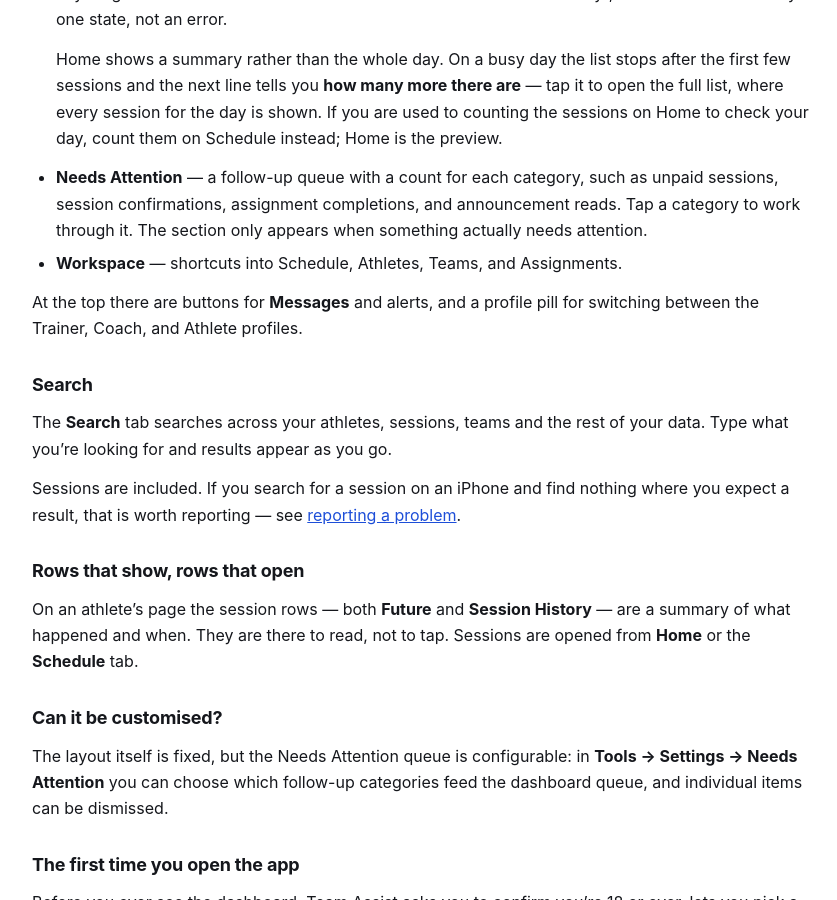
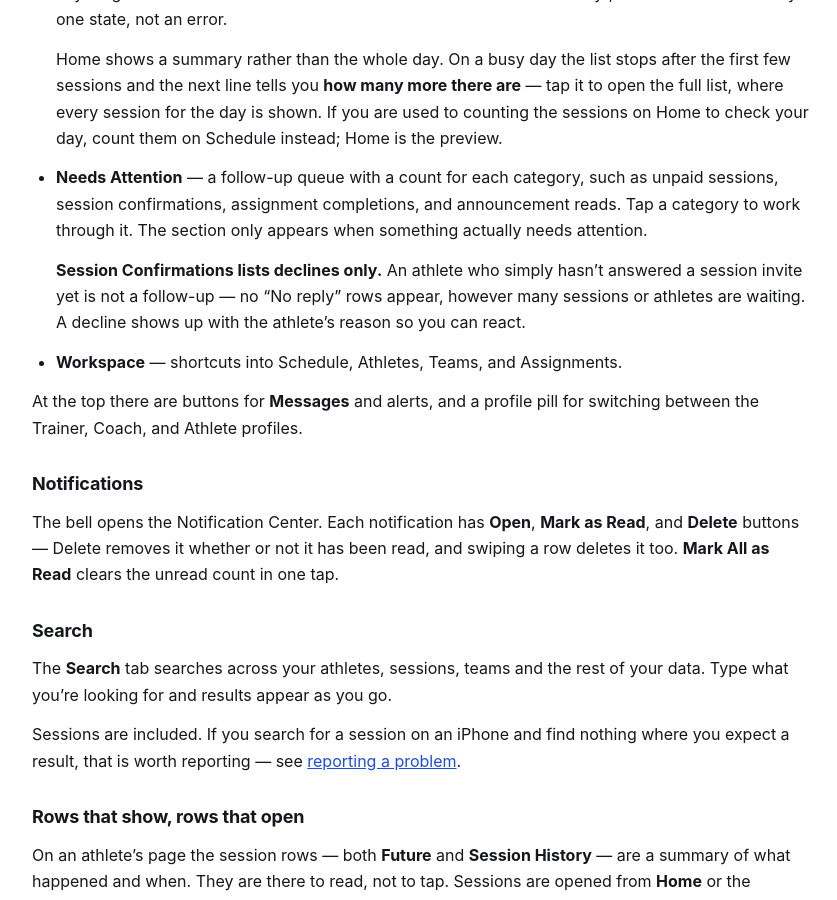
Before and after one commit to mytombrown/team-assist-help, a Jekyll site: the page built from _articles/dashboard.md, in a window 1280 px wide and 900 px high, scrolled down 477 px. Shown: the whole window, without its empty margins (218-1055 px from the left). Built offline with Jekyll 4.4.1, drawn with Linux system fonts in a browser that asks for light colours.

Commit message:
Build 219: series publish/delete as one unit, declines-only confirmations, notification buttons
- Scheduling: where Repeat lives per profile (Coach builder vs Trainer
  Advanced Session Form); the series publishes and deletes as one unit
- Dashboard: Session Confirmations lists declines only — no No-reply rows
- New Notifications section: Open / Mark as Read / Delete per row

Co-Authored-By: Claude Fable 5 <noreply@anthropic.com>

```diff
--- a/_articles/dashboard.md
+++ b/_articles/dashboard.md
@@ -29,10 +29,22 @@ Team Assist is organised into tabs along the bottom of the screen: **Home**,
   sessions, session confirmations, assignment completions, and announcement reads. Tap a
   category to work through it. The section only appears when something actually needs
   attention.
+
+  **Session Confirmations lists declines only.** An athlete who simply hasn't answered
+  a session invite yet is not a follow-up — no "No reply" rows appear, however many
+  sessions or athletes are waiting. A decline shows up with the athlete's reason so
+  you can react.
 - **Workspace** — shortcuts into Schedule, Athletes, Teams, and Assignments.
 
 At the top there are buttons for **Messages** and alerts, and a profile pill for
 switching between the Trainer, Coach, and Athlete profiles.
+
+## Notifications
+
+The bell opens the Notification Center. Each notification has **Open**, **Mark as
+Read**, and **Delete** buttons — Delete removes it whether or not it has been read,
+and swiping a row deletes it too. **Mark All as Read** clears the unread count in one
+tap.
 
 ## Search
 
```
Also changed, not shown: _articles/schedule-sessions.md (+6 -1 lines).
